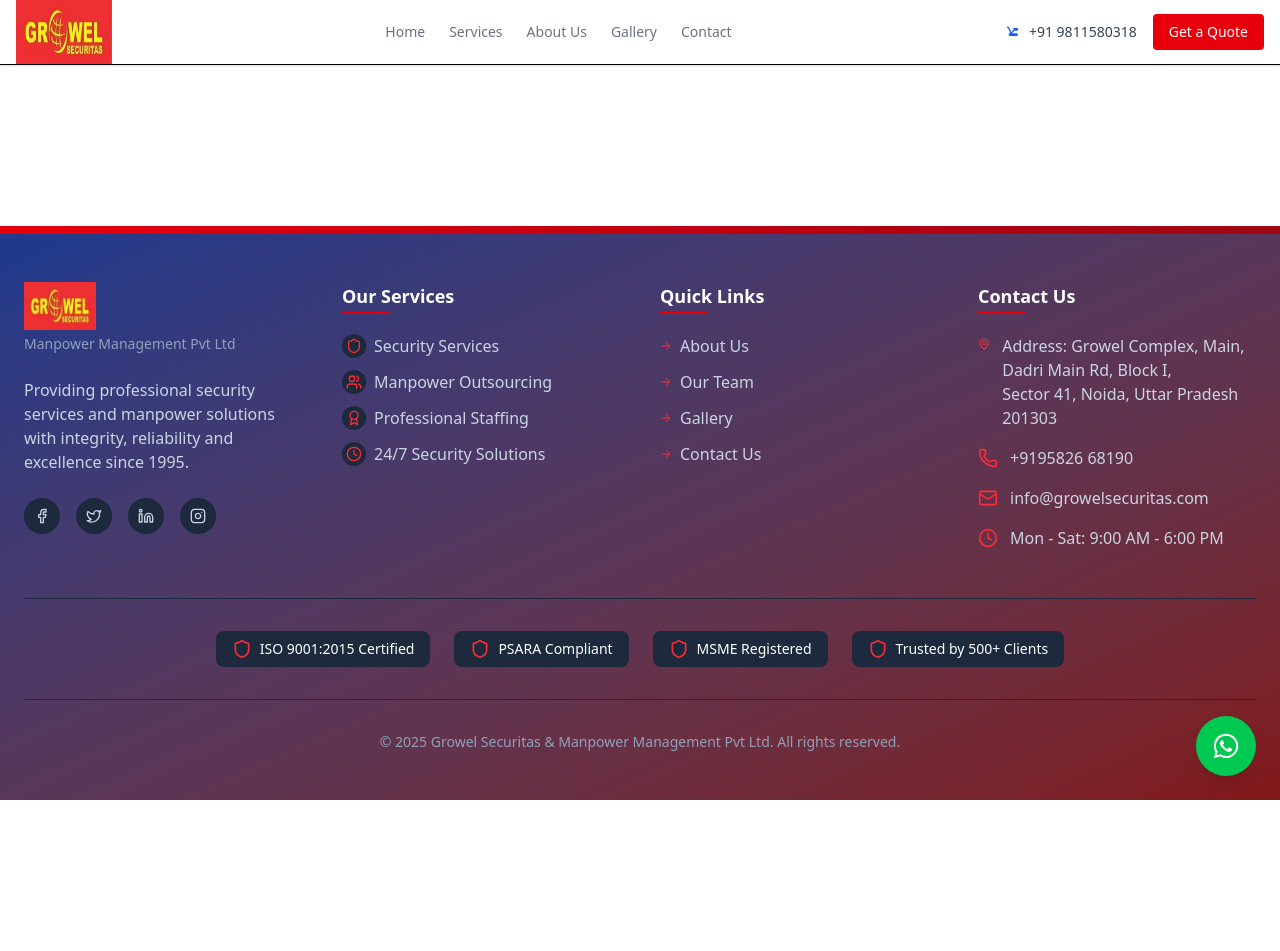
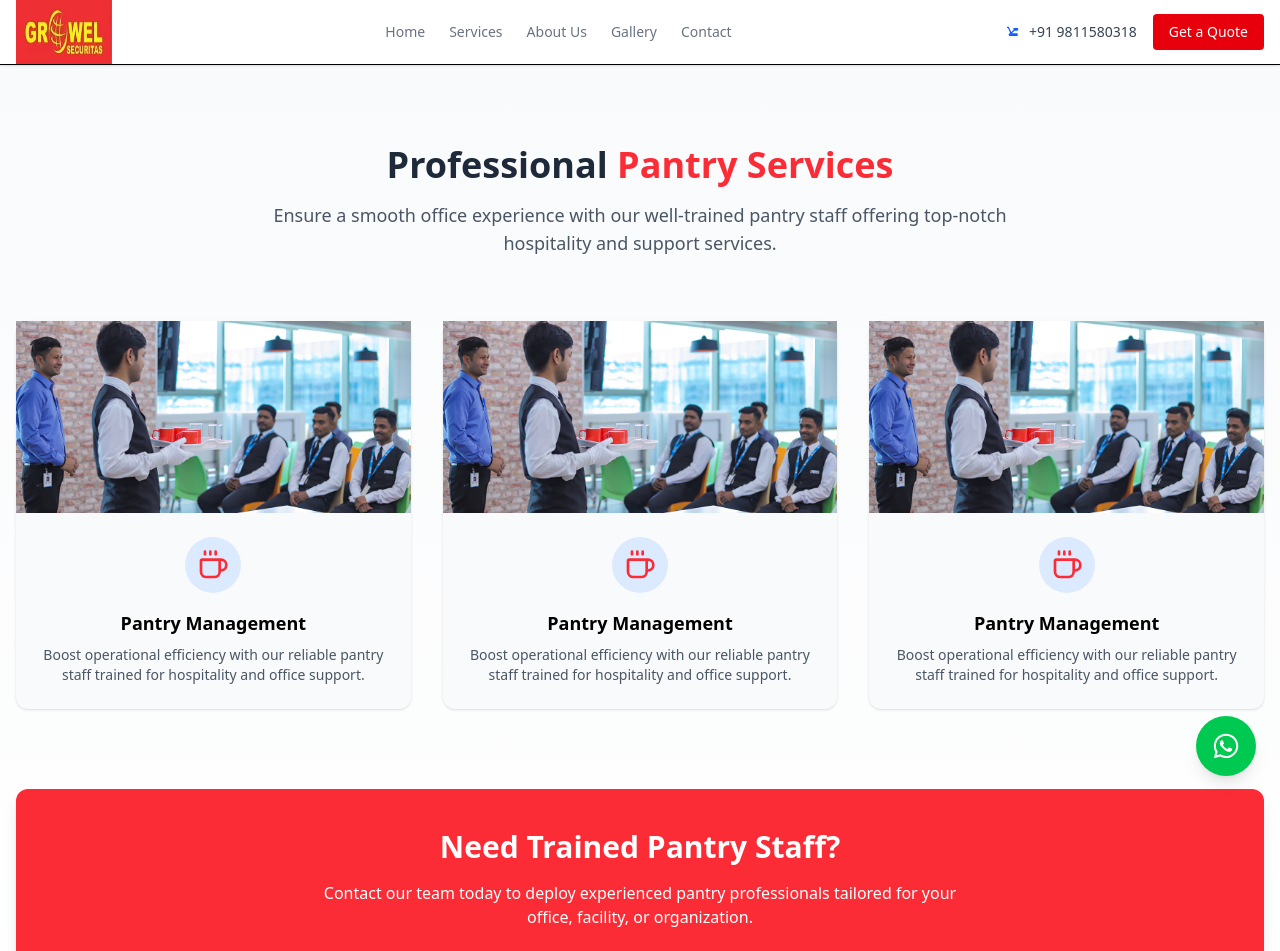
Before and after one commit to anshika0010/Growel, a React (Vite) app: page /all-types-of-pantry in a window 1280 px wide. Shown: the top 951 px of the page. Before the commit the page ends 800 px from the top, so only its background shows below. Built offline with nearby package versions, Linux system fonts and the light colour scheme.

Commit message:
home page changes

```diff
--- a/src/App.jsx
+++ b/src/App.jsx
@@ -9,9 +9,12 @@
 import TestimonialsPage from "./components/Testimonials";
 import Allsecurtyguard from "./components/Allsecurityguard";
 import { FaWhatsapp } from "react-icons/fa";
+import ScrollToTop from "./components/ScrollToTop";
+import AllPantryServices from "./components/AllPantryServices";
 function App() {
   return (
     <BrowserRouter>
+      <ScrollToTop />
       <div className="flex flex-col min-h-screen">
         <Navbar />
 
@@ -25,12 +28,16 @@
               path="/all-types-of-security"
               element={<Allsecurtyguard />}
             />
+            <Route
+              path="/all-types-of-pantry"
+              element={<AllPantryServices />}
+            />
             <Route path="/gallery" element={<TestimonialsPage />} />
             <Route path="/about" element={<AboutPage />} />
           </Routes>
         </main>
         <a
-          href="https://wa.me/919876543210" // Replace with your actual WhatsApp number
+          href="https://wa.me/919811580318" // Replace with your actual WhatsApp number
           target="_blank"
           rel="noopener noreferrer"
           className="fixed bottom-6 right-6 z-50 bg-green-500 hover:bg-green-600 text-white p-4 rounded-full shadow-lg transition duration-300"
--- /dev/null
+++ b/src/components/AllPantryServices.jsx
@@ -0,0 +1,131 @@
+"use client";
+
+import { useEffect, useState } from "react";
+import { motion } from "framer-motion";
+import pantryImg from "../assets/Images/pantryservices.jpg";
+import { Coffee } from "lucide-react";
+
+const AllPantryServices = () => {
+  const [visible, setVisible] = useState(false);
+  const [hovered, setHovered] = useState(null);
+
+  useEffect(() => {
+    setVisible(true);
+  }, []);
+
+  const pantryServices = [
+    {
+      id: 1,
+      title: "Pantry Management",
+      description:
+        "Boost operational efficiency with our reliable pantry staff trained for hospitality and office support.",
+      icon: <Coffee className="h-8 w-8" />,
+      image: pantryImg,
+    },
+    {
+      id: 1,
+      title: "Pantry Management",
+      description:
+        "Boost operational efficiency with our reliable pantry staff trained for hospitality and office support.",
+      icon: <Coffee className="h-8 w-8" />,
+      image: pantryImg,
+    },
+    {
+      id: 1,
+      title: "Pantry Management",
+      description:
+        "Boost operational efficiency with our reliable pantry staff trained for hospitality and office support.",
+      icon: <Coffee className="h-8 w-8" />,
+      image: pantryImg,
+    },
+  ];
+
+  const cardVariants = {
+    hidden: { opacity: 0, y: 30 },
+    visible: {
+      opacity: 1,
+      y: 0,
+      transition: { duration: 0.5 },
+    },
+  };
+
+  return (
+    <section className="bg-gradient-to-b from-gray-50 to-white py-20">
+      <div className="container mx-auto px-4">
+        {/* Header */}
+        <motion.div
+          initial={{ opacity: 0, y: -20 }}
+          animate={{ opacity: 1, y: 0 }}
+          transition={{ duration: 0.6 }}
+          className="text-center mb-16"
+        >
+          <h2 className="text-4xl font-bold text-gray-800 mb-4">
+            Professional <span className="text-red-500">Pantry Services</span>
+          </h2>
+          <p className="text-lg text-gray-600 max-w-3xl mx-auto">
+            Ensure a smooth office experience with our well-trained pantry staff
+            offering top-notch hospitality and support services.
+          </p>
+        </motion.div>
+
+        {/* Pantry Service Cards */}
+        <div className="grid grid-cols-1 sm:grid-cols-2 lg:grid-cols-3 gap-8 mb-20 justify-center">
+          {pantryServices.map((service) => (
+            <motion.div
+              key={service.id}
+              variants={cardVariants}
+              initial="hidden"
+              animate={visible ? "visible" : "hidden"}
+              className="bg-gray-50 rounded-xl shadow hover:shadow-lg transition-all hover:-translate-y-1"
+              onMouseEnter={() => setHovered(service.id)}
+              onMouseLeave={() => setHovered(null)}
+            >
+              <div className="relative h-48 overflow-hidden">
+                <img
+                  src={service.image}
+                  alt={service.title}
+                  className="object-cover w-full h-full transition-transform duration-500"
+                  style={{
+                    transform:
+                      hovered === service.id ? "scale(1.1)" : "scale(1)",
+                  }}
+                />
+              </div>
+              <div className="p-6 text-center">
+                <div className="mb-4 mx-auto bg-blue-100 p-3 rounded-full w-fit text-red-500">
+                  {service.icon}
+                </div>
+                <h4 className="text-lg font-semibold mb-2">{service.title}</h4>
+                <p className="text-gray-600 text-sm">{service.description}</p>
+              </div>
+            </motion.div>
+          ))}
+        </div>
+
+        {/* CTA Section */}
+        <motion.div
+          initial={{ opacity: 0, y: 20 }}
+          whileInView={{ opacity: 1, y: 0 }}
+          viewport={{ once: true }}
+          transition={{ delay: 0.3, duration: 0.6 }}
+          className="bg-red-500 text-white text-center rounded-xl p-10 shadow-lg"
+        >
+          <h3 className="text-2xl md:text-3xl font-bold mb-4">
+            Need Trained Pantry Staff?
+          </h3>
+          <p className="mb-6 max-w-2xl mx-auto">
+            Contact our team today to deploy experienced pantry professionals
+            tailored for your office, facility, or organization.
+          </p>
+          <a href="/contact">
+            <button className="bg-white text-red-600 hover:bg-gray-100 font-medium py-3 px-8 rounded-md transition-all duration-300">
+              Contact Us Now
+            </button>
+          </a>
+        </motion.div>
+      </div>
+    </section>
+  );
+};
+
+export default AllPantryServices;
--- a/src/components/Home.jsx
+++ b/src/components/Home.jsx
@@ -45,7 +45,7 @@
                 Get a Free Quote
               </button>
             </Link>
-            <a href="tel:+15551234567">
+            <a href="tel:+919811580318">
               <button className="px-6 py-3 border bg-red-600 border-white text-black font-semibold rounded-lg hover:bg-gray-200 transition">
                 Call Us Now
               </button>
--- a/src/components/Navbar.jsx
+++ b/src/components/Navbar.jsx
@@ -59,12 +59,12 @@
             </svg>
             <span>+91 9811580318 </span>
           </div>
-          <a
-            href="/contact"
+          <Link
+            to="/contact"
             className="px-4 py-2 bg-red-600 text-white rounded hover:bg-red-400 text-sm font-medium"
           >
             Get a Quote
-          </a>
+          </Link>
         </div>
 
         {/* Mobile Menu Button */}
@@ -134,10 +134,10 @@
               >
                 <path d="M3 5h2l3.6 7.59-1.35 2.44A1 1 0 008 17h10v-2H9.42a1 1 0 01-.94-.66L14 9h4a1 1 0 000-2h-5.42" />
               </svg>
-              <span>+1 (555) 123-4567</span>
+              <span>+91 9811580318 </span>
             </div>
             <a
-              href="/contact"
+              to="/contact"
               className="w-full px-4 py-2 bg-blue-600 text-white rounded text-center hover:bg-blue-700 text-sm font-medium"
             >
               Get a Quote
--- a/src/components/OurServices.jsx
+++ b/src/components/OurServices.jsx
@@ -136,10 +136,10 @@
                 {service.title}
               </h3>
               <p className="mb-4 text-slate-600">{service.shortDesc}</p>
-              <div className="flex items-center text-sm font-medium text-slate-500 group-hover:text-red-500 transition-colors duration-300">
+              {/* <div className="flex items-center text-sm font-medium text-slate-500 group-hover:text-red-500 transition-colors duration-300">
                 Learn more
                 <ChevronRight className="ml-1 h-4 w-4" />
-              </div>
+              </div> */}
             </motion.div>
           ))}
         </motion.div>
--- /dev/null
+++ b/src/components/ScrollToTop.jsx
@@ -0,0 +1,15 @@
+// src/components/ScrollToTop.js
+import { useEffect } from "react";
+import { useLocation } from "react-router-dom";
+
+const ScrollToTop = () => {
+  const { pathname } = useLocation();
+
+  useEffect(() => {
+    window.scrollTo({ top: 0, behavior: "smooth" });
+  }, [pathname]);
+
+  return null;
+};
+
+export default ScrollToTop;
--- a/src/components/Service.jsx
+++ b/src/components/Service.jsx
@@ -156,7 +156,7 @@
               </div>
 
               <Link
-                href="/contact"
+                to="/contact"
                 className="bg-red-600 hover:bg-red-700 text-white px-6 py-3 rounded-md font-medium inline-block"
               >
                 Request Security Guards
--- a/src/components/WhyChooseUsSection.jsx
+++ b/src/components/WhyChooseUsSection.jsx
@@ -1,5 +1,6 @@
 import React, { useEffect, useRef, useState } from "react";
 import { motion } from "framer-motion";
+import { Link } from "react-router-dom";
 import {
   Shield,
   Clock,
@@ -208,6 +209,7 @@
               ))}
             </div>
 
+            <Link to="/contact">
               <motion.button
                 initial={{ opacity: 0 }}
                 animate={isVisible ? { opacity: 1 } : {}}
@@ -219,6 +221,7 @@
                 Learn About Our Process
                 <ChevronRight className="ml-2 h-4 w-4" />
               </motion.button>
+            </Link>
           </motion.div>
 
           <motion.div
```
Lines whose indentation alone changed are shown as unchanged.
